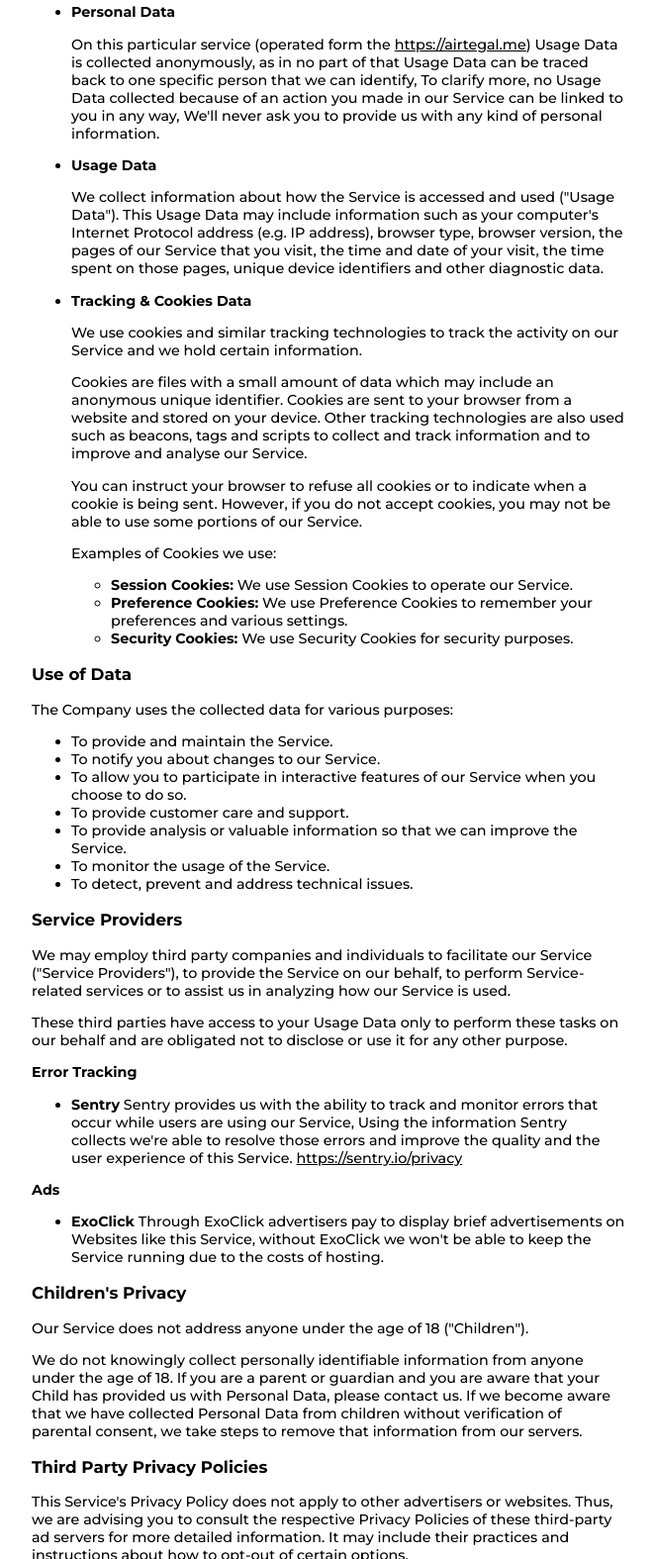
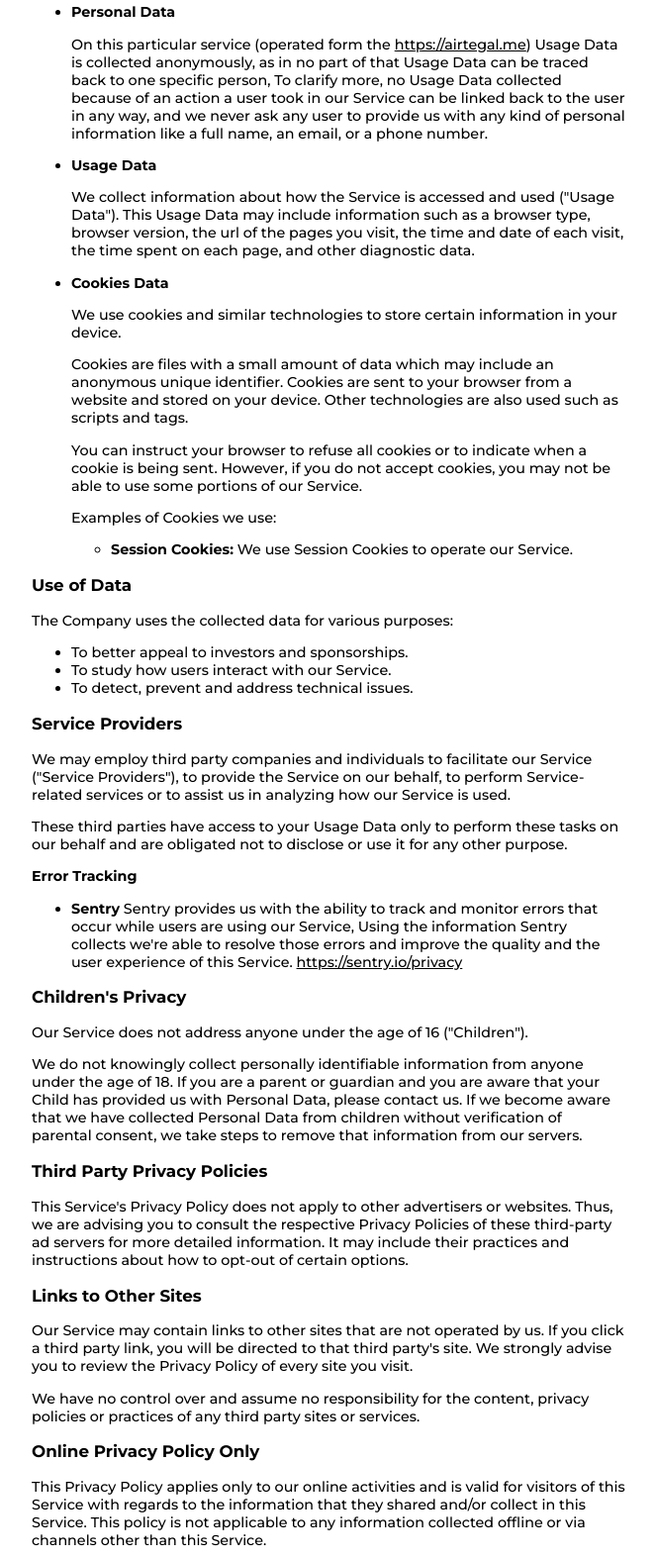
Before and after one commit to hpj/herpproject.com, a website: page src/airtegal/privacy/index.pug in a window 1280 px wide. Shown: the part 1225-2800 px from the top of the page at 99% size, without its empty margins (308-971 px from the left). Drawn offline with nearby package versions, Linux system fonts and the light colour scheme; files that its build step writes are made by us from their sources.

Commit message:
updated airtegal pp

```diff
--- a/src/airtegal/privacy/index.pug
+++ b/src/airtegal/privacy/index.pug
@@ -18,7 +18,7 @@ append head
 append content
   .content.container
     h1#privacypolicy Privacy Policy
-    p Effective Date: 21 December 2019
+    p Effective Date: 26 May 2020
     p Welcome to Airtegal.
     p
       a(href='https://herpproject.com') Herp Project
@@ -68,19 +68,19 @@ append content
         p
           | On this particular service (operated form the
           a(href='https://airtegal.me') https://airtegal.me
-          |) Usage Data is collected anonymously, as in no part of that Usage Data can be traced back to one specific person that we can identify, To clarify more, no Usage Data collected because of an action you made in our Service can be linked to you in any way, We'll never ask you to provide us with any kind of personal information.
+          |) Usage Data is collected anonymously, as in no part of that Usage Data can be traced back to one specific person, To clarify more, no Usage Data collected because of an action a user took in our Service can be linked back to the user in any way, and we never ask any user to provide us with any kind of personal information like a full name, an email, or a phone number.
       li
         p
           strong Usage Data
         p
-          | We collect information about how the Service is accessed and used ("Usage Data"). This Usage Data may include information such as your computer's Internet Protocol address (e.g. IP address), browser type, browser version, the pages of our Service that you visit, the time and date of your visit, the time spent on those pages, unique device identifiers and other diagnostic data.
+          | We collect information about how the Service is accessed and used ("Usage Data"). This Usage Data may include information such as a browser type, browser version, the url of the pages you visit, the time and date of each visit, the time spent on each page, and other diagnostic data.
       li
         p
-          strong Tracking & Cookies Data
+          strong Cookies Data
         p
-          | We use cookies and similar tracking technologies to track the activity on our Service and we hold certain information.
+          | We use cookies and similar technologies to store certain information in your device.
         p
-          | Cookies are files with a small amount of data which may include an anonymous unique identifier. Cookies are sent to your browser from a website and stored on your device. Other tracking technologies are also used such as beacons, tags and scripts to collect and track information and to improve and analyse our Service.
+          | Cookies are files with a small amount of data which may include an anonymous unique identifier. Cookies are sent to your browser from a website and stored on your device. Other technologies are also used such as scripts and tags.
         p
           | You can instruct your browser to refuse all cookies or to indicate when a cookie is being sent. However, if you do not accept cookies, you may not be able to use some portions of our Service.
         p Examples of Cookies we use:
@@ -88,21 +88,11 @@ append content
           li
             strong Session Cookies:
             |  We use Session Cookies to operate our Service.
-          li
-            strong Preference Cookies:
-            |  We use Preference Cookies to remember your preferences and various settings.
-          li
-            strong Security Cookies:
-            |  We use Security Cookies for security purposes.
     h3#useofdata Use of Data
     p The Company uses the collected data for various purposes:
     ul
-      li To provide and maintain the Service.
-      li To notify you about changes to our Service.
-      li To allow you to participate in interactive features of our Service when you choose to do so.
-      li To provide customer care and support.
-      li To provide analysis or valuable information so that we can improve the Service.
-      li To monitor the usage of the Service.
+      li To better appeal to investors and sponsorships.
+      li To study how users interact with our Service.
       li To detect, prevent and address technical issues.
     h3#serviceproviders Service Providers
     p
@@ -116,14 +106,8 @@ append content
         strong Sentry
         |  Sentry provides us with the ability to track and monitor errors that occur while users are using our Service, Using the information Sentry collects we're able to resolve those errors and improve the quality and the user experience of this Service.
         a(href='https://sentry.io/privacy') https://sentry.io/privacy
-    p
-      strong Ads
-    ul
-      li
-        strong ExoClick
-        |  Through ExoClick advertisers pay to display brief advertisements on Websites like this Service, without ExoClick we won't be able to keep the Service running due to the costs of hosting.
     h3#childrensprivacy Children's Privacy
-    p Our Service does not address anyone under the age of 18 ("Children").
+    p Our Service does not address anyone under the age of 16 ("Children").
     p
       | We do not knowingly collect personally identifiable information from anyone under the age of 18. If you are a parent or guardian and you are aware that your Child has provided us with Personal Data, please contact us. If we become aware that we have collected Personal Data from children without verification of parental consent, we take steps to remove that information from our servers.
     h3#thirdpartyprivacypolicies Third Party Privacy Policies
```
